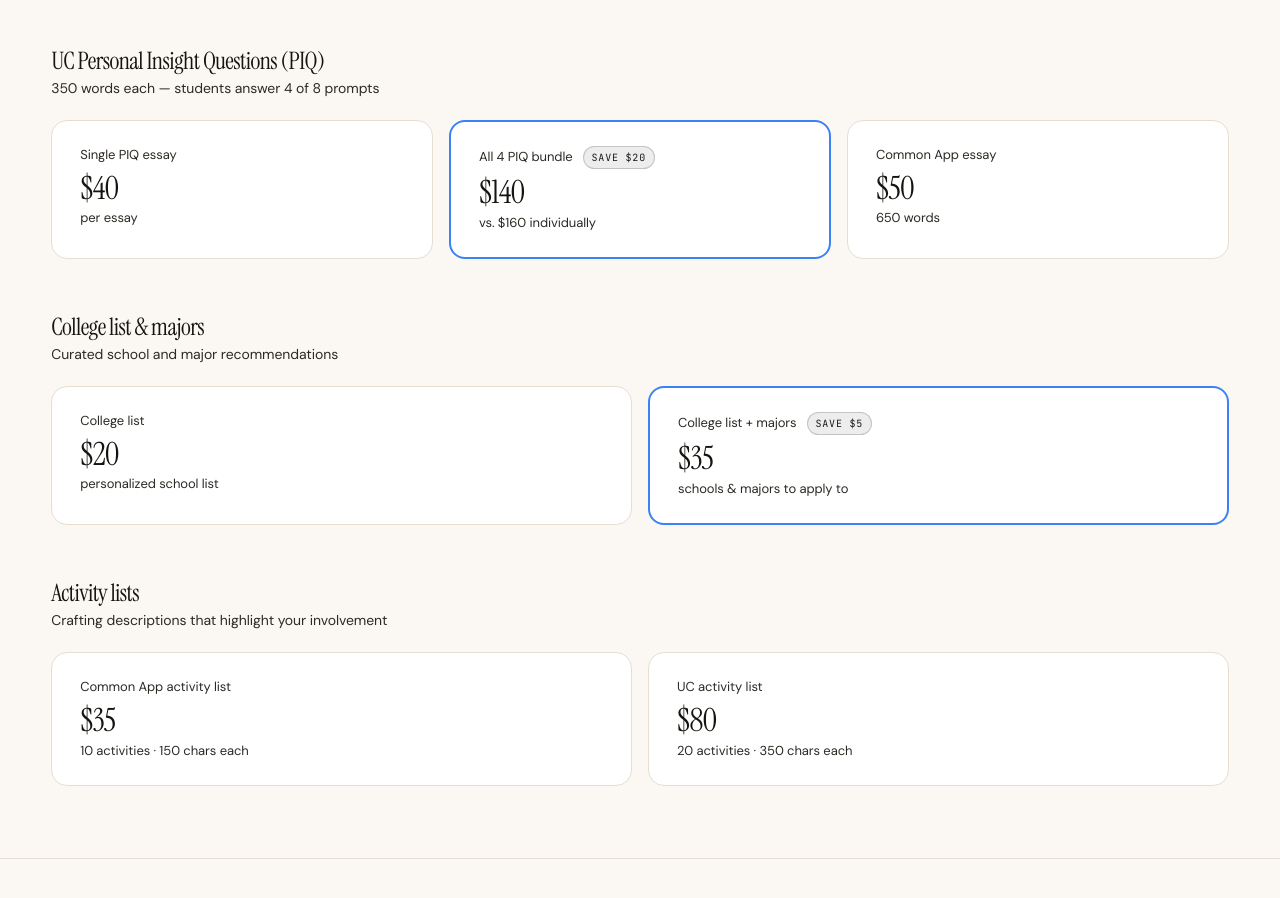
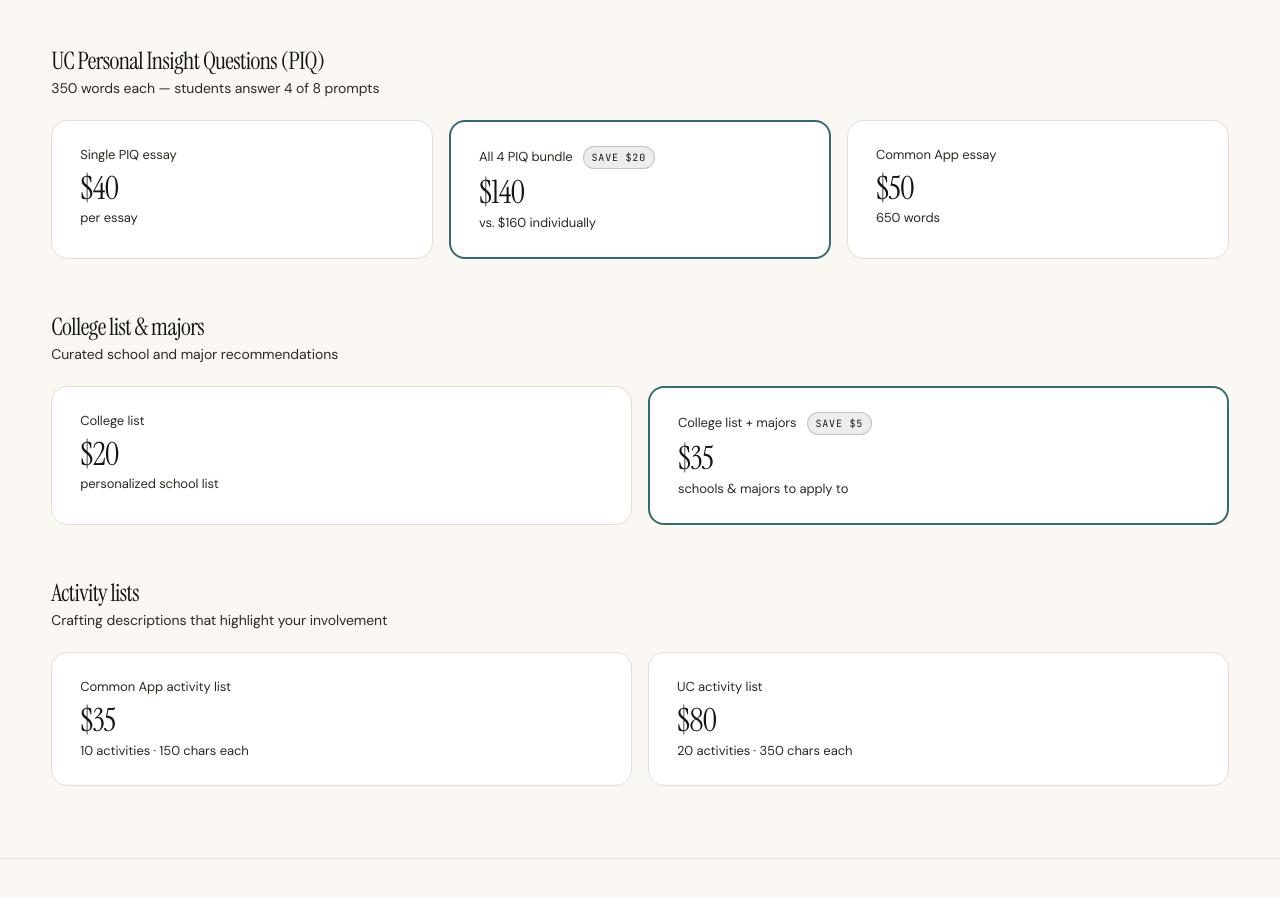
Before and after one commit to hrsinghvi/925admit, a Next.js app: page /pricing in a window 1280 px wide. Shown: the part 980-1878 px from the top of the page. Built offline with nearby package versions, Linux system fonts and the light colour scheme.

Commit message:
style: use brand teal #346B6E for featured card borders

```diff
--- a/app/pricing/page.tsx
+++ b/app/pricing/page.tsx
@@ -39,7 +39,7 @@
 }
 
 const featuredBorder: CSSProperties = {
-  border: '2px solid #3b82f6',
+  border: '2px solid #346B6E',
 }
 
 export default function PricingPage() {
```
